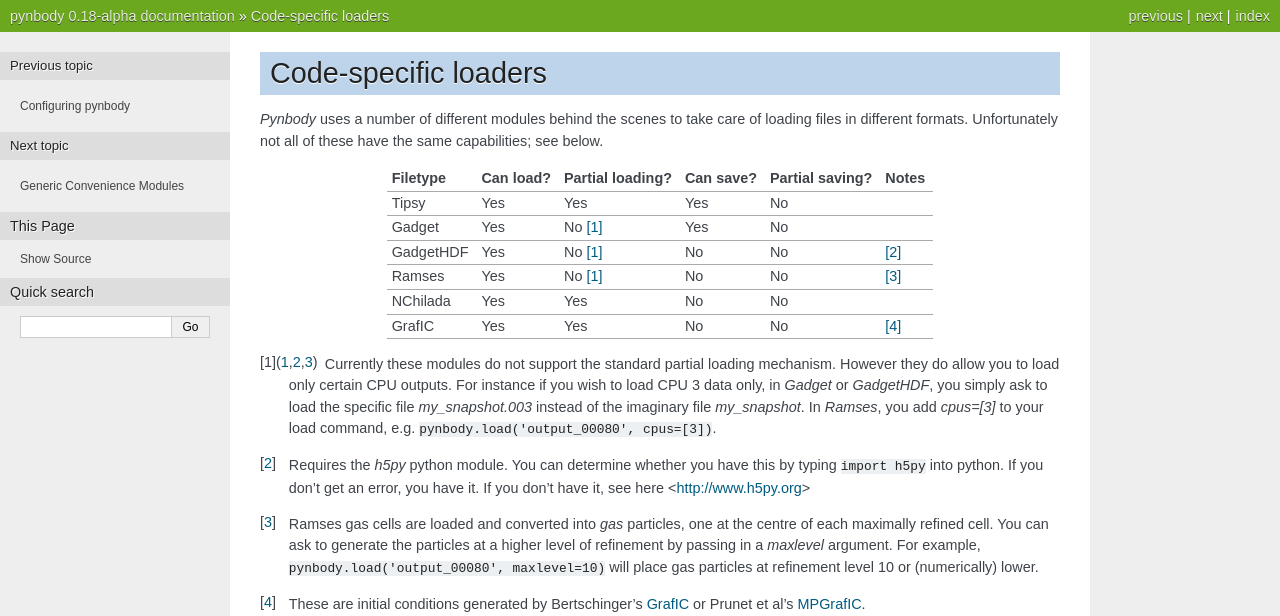
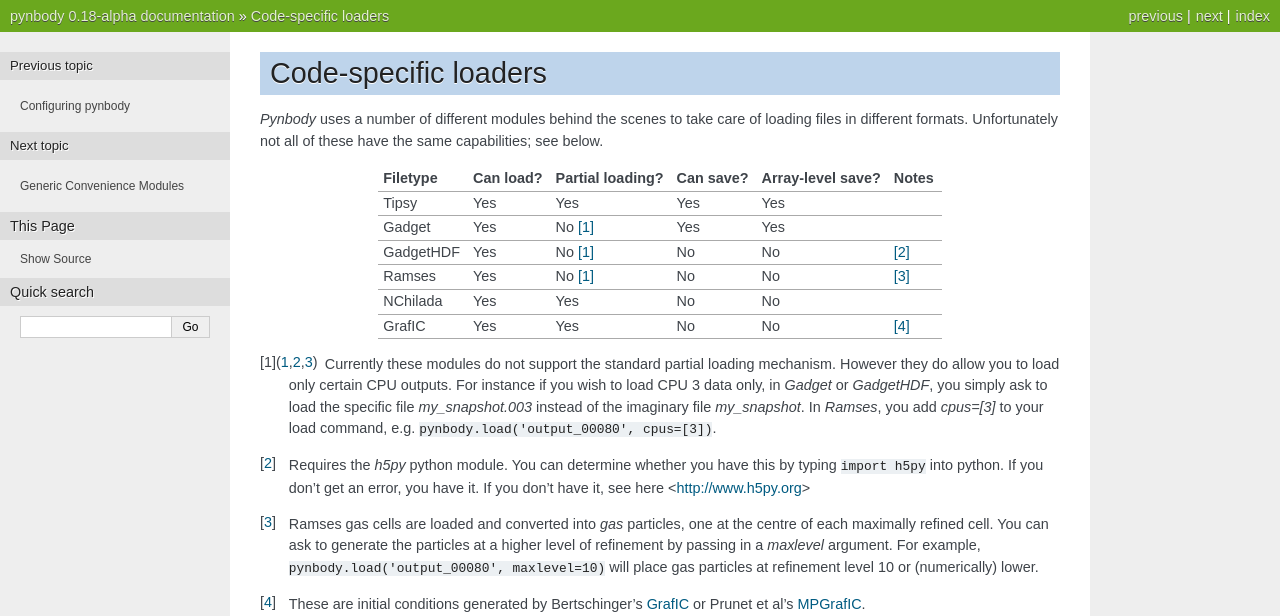
Before and after one commit to pynbody/pynbody, a Sphinx documentation site: the page built from docs/loaders.rst, in a window 1280 px wide. Shown: the top 616 px of the page. Built offline with Sphinx 7.4.7, drawn with Linux system fonts in a browser that asks for light colours; formulas are drawn with MathJax 3; pages that are not in the unit, such as notebooks, are missing from menus; grey boxes are pictures that could not be loaded.

Commit message:
Clarify meaning of 'partial saving' on loaders page

```diff
--- a/docs/loaders.rst
+++ b/docs/loaders.rst
@@ -5,16 +5,16 @@ Code-specific loaders
 care of loading files in different formats. Unfortunately not all of
 these have the same capabilities; see below.
 
-========= ========== ================= ========== ================ ===================================
-Filetype  Can load?  Partial loading?  Can save?  Partial saving?  Notes
-========= ========== ================= ========== ================ ===================================
-Tipsy     Yes        Yes               Yes        No
-Gadget    Yes        No [1]_           Yes        No
-GadgetHDF Yes        No [1]_           No         No               [2]_
-Ramses    Yes        No [1]_           No         No               [3]_
+========= ========== ================= ========== ================= ===================================
+Filetype  Can load?  Partial loading?  Can save?  Array-level save? Notes
+========= ========== ================= ========== ================= ===================================
+Tipsy     Yes        Yes               Yes        Yes
+Gadget    Yes        No [1]_           Yes        Yes
+GadgetHDF Yes        No [1]_           No         No                [2]_
+Ramses    Yes        No [1]_           No         No                [3]_
 NChilada  Yes        Yes               No         No
-GrafIC    Yes        Yes               No         No               [4]_
-========= ========== ================= ========== ================ ===================================
+GrafIC    Yes        Yes               No         No                [4]_
+========= ========== ================= ========== ================= ===================================
 
 .. [1] Currently these modules do not support the standard partial
    loading mechanism. However they do allow you to load only certain
```
Also changed, not shown: other parts of docs/loaders.rst (+4 -5 lines).
